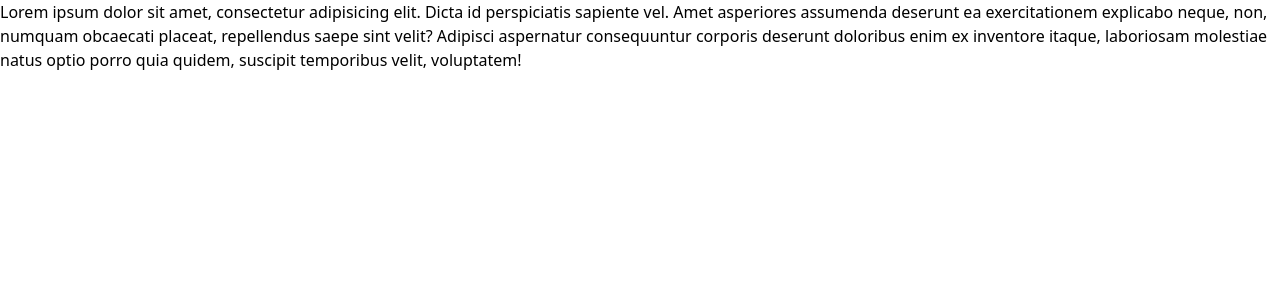
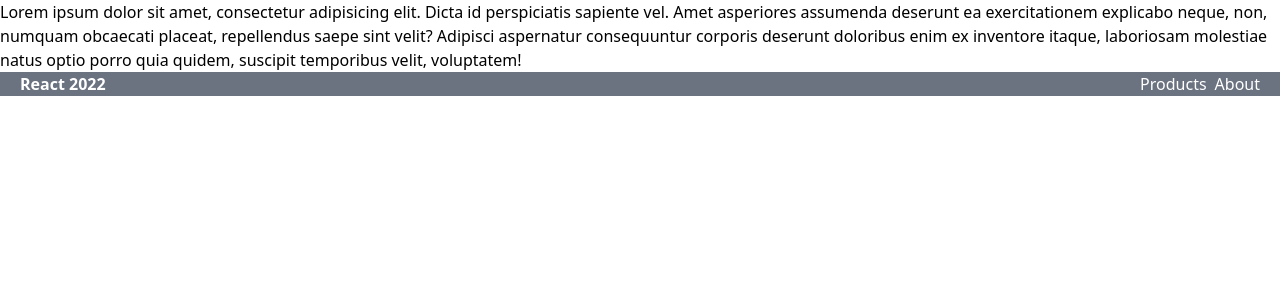
Before and after one commit to AnnySad/m-store, a React (Create React App) app: page /about in a window 1280 px wide. Shown: the top 300 px of the page. Built offline with nearby package versions, Linux system fonts and the light colour scheme.

Commit message:
Navigation-need-fix

```diff
--- a/src/App.tsx
+++ b/src/App.tsx
@@ -2,14 +2,16 @@
 import {Routes, Route} from 'react-router-dom'
 import ProductPage from "./pages/ProductPage";
 import AboutPage from "./pages/AboutPage";
+import Navigation from "./components/Navigation";
 
 function App() {
-return(
+return(<>
     <Routes>
         <Route path="/" element={<ProductPage/>}/>
         <Route path="/about" element={<AboutPage/>}/>
     </Routes>
-
+        <Navigation/>
+</>
 )
 
 }
--- /dev/null
+++ b/src/components/Navigation.tsx
@@ -0,0 +1,17 @@
+import React from 'react';
+import {Link} from "react-router-dom";
+
+const Navigation = () => {
+    return (
+        <nav className="h-[50] flex justify-between px-5 bg-gray-500 items-center text-white">
+            <span className="font-bold">React 2022</span>
+
+            <span>
+               <Link to='/' className="mr-2">Products</Link>
+               <Link to='/about'>About</Link>
+            </span>
+        </nav>
+    );
+};
+
+export default Navigation;
```
